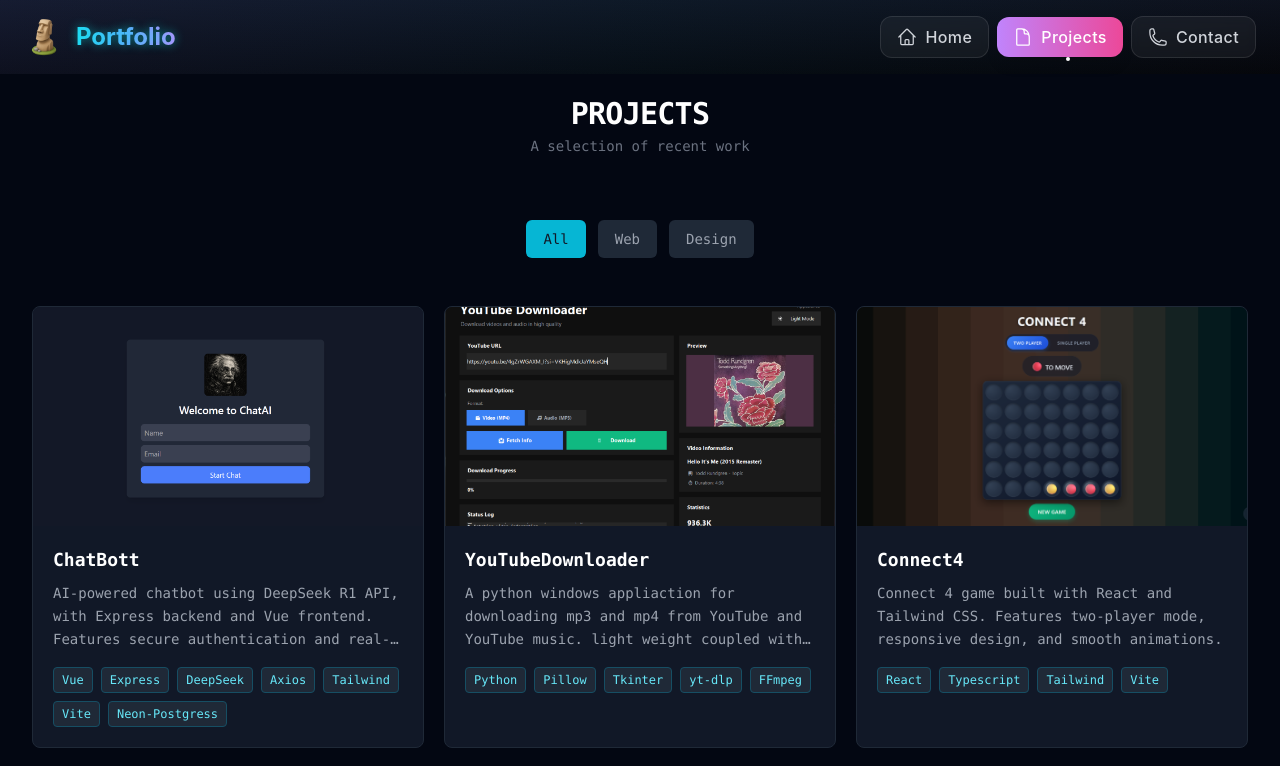
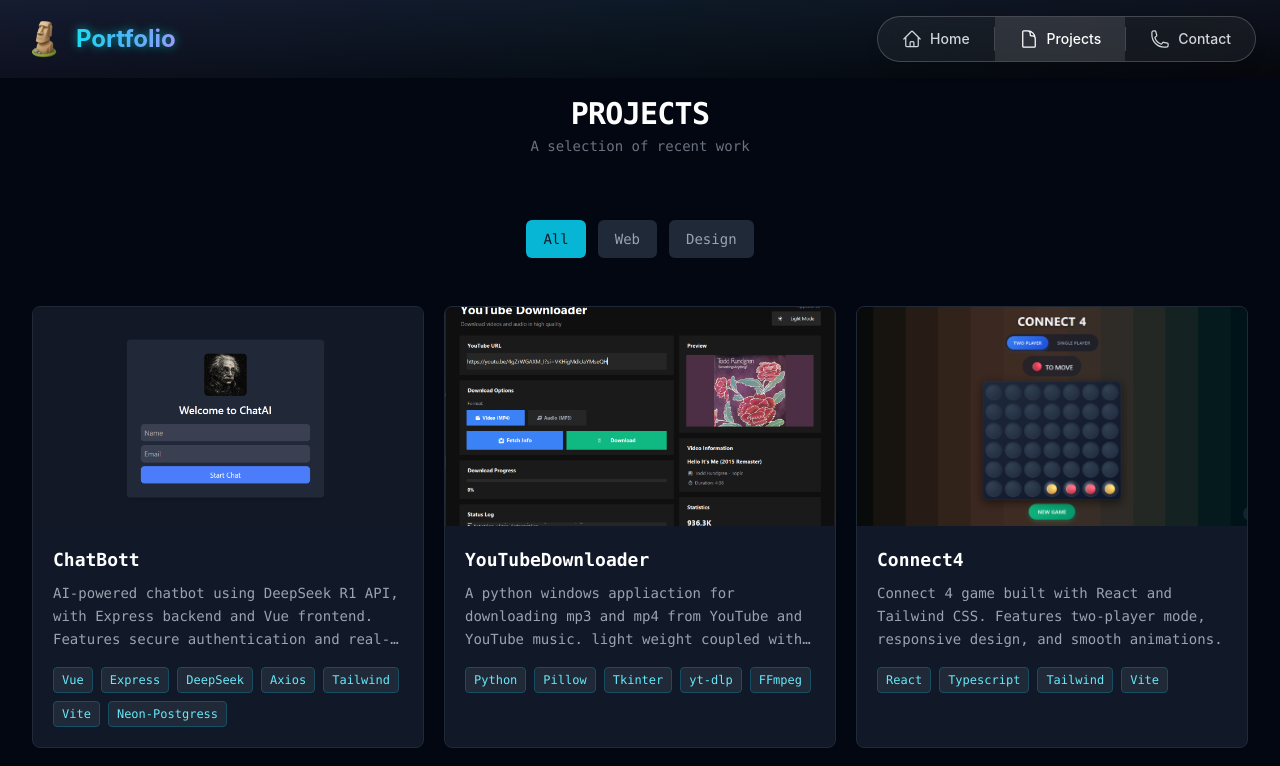
Before and after one commit to ImmanuelJoya/Portfolio_, a React (Vite) app: page /projects in a window 1280 px wide. Shown: the top 766 px of the page. Built offline with nearby package versions, Linux system fonts and the light colour scheme.

Commit message:
added useLocation feature

```diff
--- a/src/App.jsx
+++ b/src/App.jsx
@@ -6,11 +6,14 @@ import SEO from './components/SEO';
 import Contact from './pages/Contact';
 import Home from './pages/Home';
 import Projects from './pages/Projects';
+import ScrollToTop from './hooks/ScrollToTop';
 
 function App() {
   return (
     <HelmetProvider>
+
       <Router>
+        <ScrollToTop />
         <div className="min-h-screen bg-gray-900 text-white">
           <SEO />
           <Navbar />
--- a/src/components/Navbar.jsx
+++ b/src/components/Navbar.jsx
@@ -182,80 +182,53 @@ const Navbar = () => {
           </motion.svg>
         </motion.button>
 
-        {/* Enhanced Desktop menu */}
-        <div className="hidden md:flex space-x-2 items-center">
+       {/* Desktop segmented navbar */}
+<div className="hidden md:flex items-center">
+  <div className="
+    flex items-center
+    rounded-full
+    border border-white/20
+    bg-white/5 backdrop-blur-xl
+    shadow-lg
+    overflow-hidden
+  ">
     {[
-            {
-              to: '/',
-              label: 'Home',
-              icon: <HomeIcon className="h-5 w-5" />,
-              gradient: 'from-cyan-400 to-blue-500',
-              hoverGlow: 'rgba(6,182,212,0.4)'
-            },
-            {
-              to: '/projects',
-              label: 'Projects',
-              icon: <DocumentIcon className="h-5 w-5" />,
-              gradient: 'from-purple-400 to-pink-500',
-              hoverGlow: 'rgba(147,51,234,0.4)'
-            },
-            {
-              to: '/contact',
-              label: 'Contact',
-              icon: <PhoneIcon className="h-5 w-5" />,
-              gradient: 'from-emerald-400 to-teal-500',
-              hoverGlow: 'rgba(16,185,129,0.4)'
-            },
+      { to: '/', label: 'Home', icon: <HomeIcon className="h-5 w-5" /> },
+      { to: '/projects', label: 'Projects', icon: <DocumentIcon className="h-5 w-5" /> },
+      { to: '/contact', label: 'Contact', icon: <PhoneIcon className="h-5 w-5" /> },
     ].map((item, index) => (
+      <div key={item.to} className="flex items-center">
+
+        {/* Button */}
         <motion.div
-              key={item.to}
-              className="relative group"
-              initial={{ opacity: 0, y: -20 }}
-              animate={{ opacity: 1, y: 0 }}
-              transition={{ delay: 0.1 * index, duration: 0.4 }}
-            >
-              {/* Hover glow effect */}
-              <motion.div
-                className="absolute inset-0 rounded-xl opacity-0 group-hover:opacity-100 blur-lg"
-                style={{ backgroundColor: item.hoverGlow }}
-                whileHover={{ scale: 1.2 }}
-                transition={{ duration: 0.3 }}
-              />
-
-              <motion.div
-                whileHover={{ y: -3, scale: 1.02 }}
-                whileTap={{ scale: 0.98 }}
-                transition={{ duration: 0.2 }}
-                className="relative"
+          whileHover={{ scale: 1.05 }}
+          whileTap={{ scale: 0.95 }}
         >
           <Link
             to={item.to}
-                  className={`relative flex items-center space-x-2 px-4 py-2 rounded-xl transition-all duration-300 ${isActive(item.to)
-                    ? `bg-gradient-to-r ${item.gradient} text-white shadow-lg`
-                    : 'text-gray-300 hover:text-white bg-white/5 hover:bg-white/10 backdrop-blur-sm border border-white/10 hover:border-white/20'
-                    }`}
-                >
-                  <motion.div
-                    animate={isActive(item.to) ? { rotate: [0, 360] } : {}}
-                    transition={{ duration: 0.6, ease: "easeInOut" }}
+            className={`
+              flex items-center gap-2 px-6 py-3
+              text-sm font-medium
+              transition-all duration-300
+              ${
+                isActive(item.to)
+                  ? 'text-white bg-white/10'
+                  : 'text-gray-300 hover:text-white'
+              }
+            `}
           >
             {item.icon}
-                  </motion.div>
-                  <span className="font-medium tracking-wide">{item.label}</span>
-
-                  {/* Active indicator */}
-                  {isActive(item.to) && (
-                    <motion.div
-                      className="absolute -bottom-1 left-1/2 w-1 h-1 bg-white rounded-full"
-                      initial={{ scale: 0, x: "-50%" }}
-                      animate={{ scale: 1, x: "-50%" }}
-                      layoutId="activeIndicator"
-                    />
-                  )}
+            <span>{item.label}</span>
           </Link>
         </motion.div>
-            </motion.div>
+
+        {/* Divider (not after last item) */}
+        {index !== 2 && (
+          <div className="h-6 w-px bg-white/20" />
+        )}
+      </div>
     ))}
+  </div>
 </div>
 
         {/* Enhanced Mobile menu */}
--- /dev/null
+++ b/src/hooks/ScrollToTop.jsx
@@ -0,0 +1,18 @@
+import { useEffect } from 'react';
+import { useLocation } from 'react-router-dom';
+
+const ScrollToTop = () => {
+    const { pathname } = useLocation();
+
+    useEffect(() => {
+        window.scrollTo({
+            top: 0,
+            left: 0,
+            behavior: 'smooth' // or 'smooth' if you prefer
+        });
+    }, [pathname]);
+
+    return null;
+};
+
+export default ScrollToTop;
```
Lines whose indentation alone changed are shown as unchanged.
